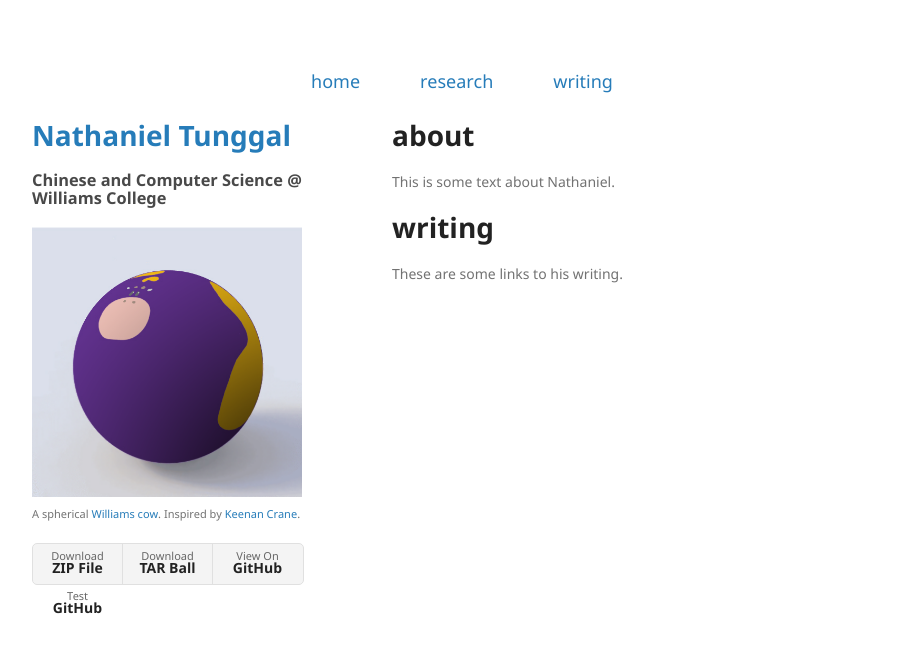
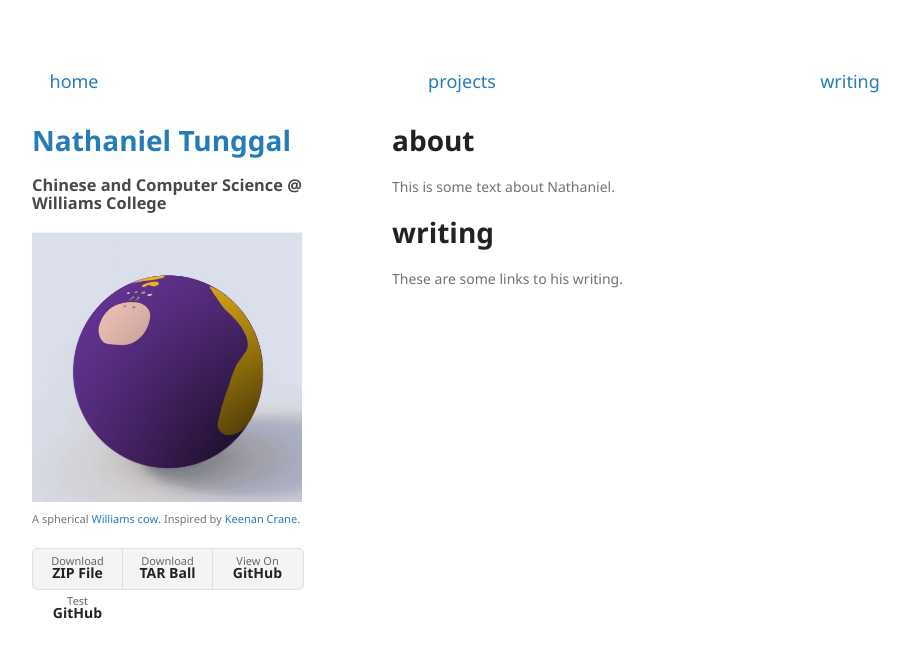
Before and after one commit to ntunggal/ntunggal.github.io, a Jekyll site: the page built from index.md, in a window 1280 px wide. Shown: the top 658 px of the page, without its empty margins (178-1088 px from the left). Built offline with Jekyll 4.4.1, drawn with Linux system fonts in a browser that asks for light colours; our own code applies the rules of GitHub Pages for plain Markdown files.

Commit message:
even more scss edits

```diff
--- a/_layouts/default.html
+++ b/_layouts/default.html
@@ -16,8 +16,8 @@
     <nav>
       <ul>
         <li><a href="/">home</a></li>
-        <li><a href="/about">research</a></li>
-        <li><a href="/projects">writing</a></li>
+        <li><a href="/projects">projects</a></li>
+        <li><a href="/writing">writing</a></li>
       </ul>
     </nav>
 
--- a/_sass/jekyll-theme-minimal.scss
+++ b/_sass/jekyll-theme-minimal.scss
@@ -10,19 +10,22 @@ body {
 }
 
 nav {
-  padding-bottom: 15px;
+  padding-bottom: 20px;
 
   ul {
     margin: 0;
     padding: 0;
     list-style: none;
     display: flex;
-    justify-content: center;
-    gap: 30px;
+    justify-content: space-between;
+    width: 100%;
+    // max-width: 900px; // Optional: Set a max width to prevent it from spreading too much on large screens
+    margin: 0 auto; // Centers the navbar horizontally
   }
 
   li {
-    list-style: none;
+    flex: 1; // Makes each <li> take up equal space
+    text-align: center; // Centers the link inside each <li>
   }
 
   a {
```
